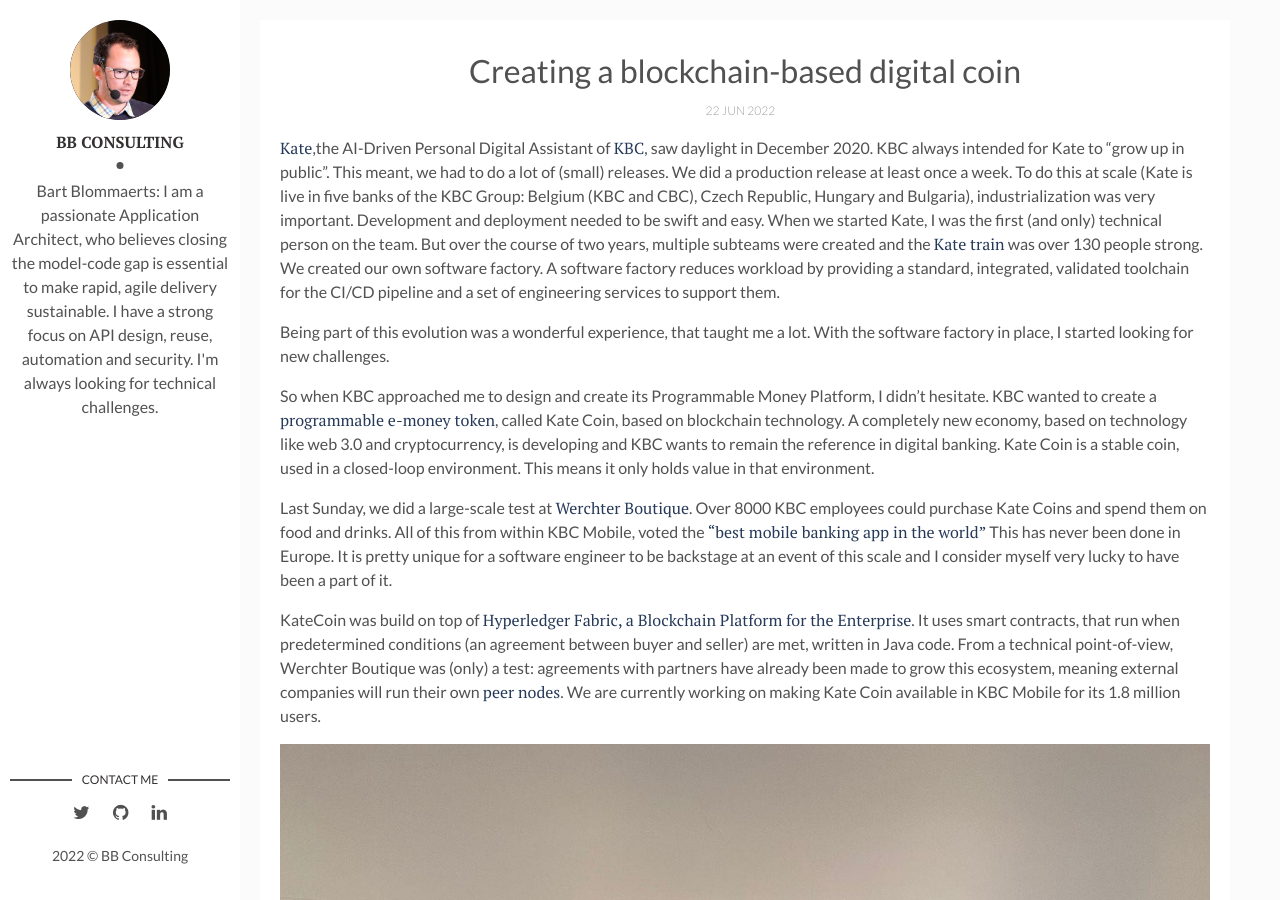
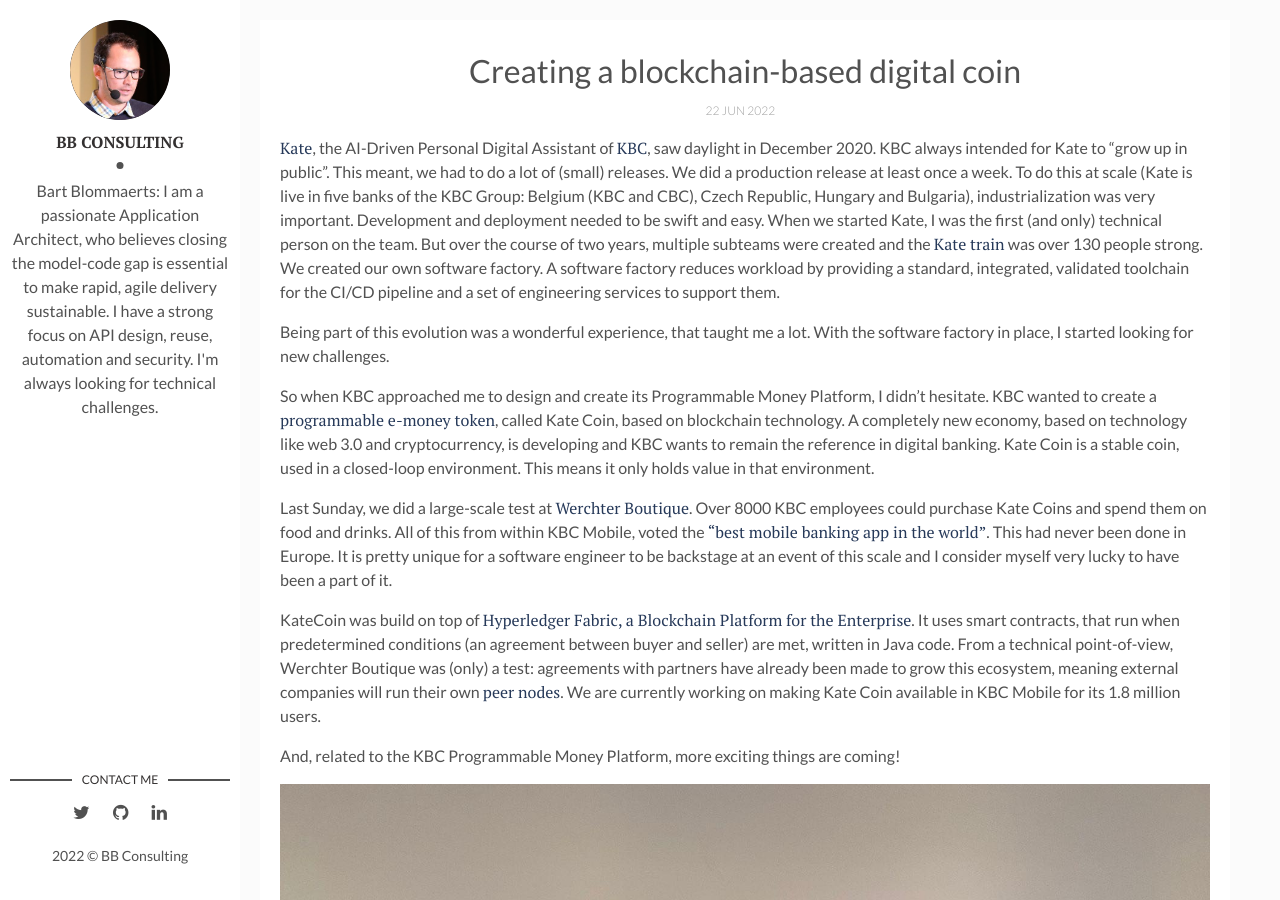
Before and after one commit to bart-blommaerts/bart-blommaerts.github.io, a Jekyll site: the page built from _posts/2022-06-22-katecoin.md, in a window 1280 px wide and 900 px high. Built offline with Jekyll 4.4.1, drawn with Linux system fonts in a browser that asks for light colours.

Commit message:
spelling fixes

```diff
--- a/_posts/2022-06-22-katecoin.md
+++ b/_posts/2022-06-22-katecoin.md
@@ -15,7 +15,7 @@
 <meta name="twitter:image" content="https://bbconsulting.be/img/katecoin/katecoin.png" />
 
 
-[Kate](https://bbconsulting.be/architecture/2022/01/03/digital.html),the AI-Driven Personal Digital Assistant of [KBC](https://www.kbc.be/), saw daylight in December 2020.
+[Kate](https://bbconsulting.be/architecture/2022/01/03/digital.html), the AI-Driven Personal Digital Assistant of [KBC](https://www.kbc.be/), saw daylight in December 2020.
 KBC always intended for Kate to "grow up in public".
 This meant, we had to do a lot of (small) releases.
 We did a production release at least once a week.
@@ -37,14 +37,16 @@
 
 Last Sunday, we did a large-scale test at [Werchter Boutique](https://www.werchterboutique.be/en/).
 Over 8000 KBC employees could purchase Kate Coins and spend them on food and drinks.
-All of this from within KBC Mobile, voted the ["best mobile banking app in the world"](https://newsroom.kbc.com/kbc-mobile-door-onafhankelijk-internationaal-onderzoeksbureau-sia-partners-uitgeroepen-tot-beste-mobile-banking-app-wereldwijd)
-This has never been done in Europe.
+All of this from within KBC Mobile, voted the ["best mobile banking app in the world"](https://newsroom.kbc.com/kbc-mobile-door-onafhankelijk-internationaal-onderzoeksbureau-sia-partners-uitgeroepen-tot-beste-mobile-banking-app-wereldwijd).
+This had never been done in Europe.
 It is pretty unique for a software engineer to be backstage at an event of this scale and I consider myself very lucky to have been a part of it.
 
 KateCoin was build on top of [Hyperledger Fabric, a Blockchain Platform for the Enterprise](https://hyperledger-fabric.readthedocs.io/en/latest/).
 It uses smart contracts, that run when predetermined conditions (an agreement between buyer and seller) are met, written in Java code.
 From a technical point-of-view, Werchter Boutique was (only) a test: agreements with partners have already been made to grow this ecosystem, meaning external companies will run their own [peer nodes](https://hyperledger-fabric.readthedocs.io/en/latest/peers/peers.html).
 We are currently working on making Kate Coin available in KBC Mobile for its 1.8 million users.
+
+And, related to the KBC Programmable Money Platform, more exciting things are coming!
 
 
 <p style="text-align: center;">
```
